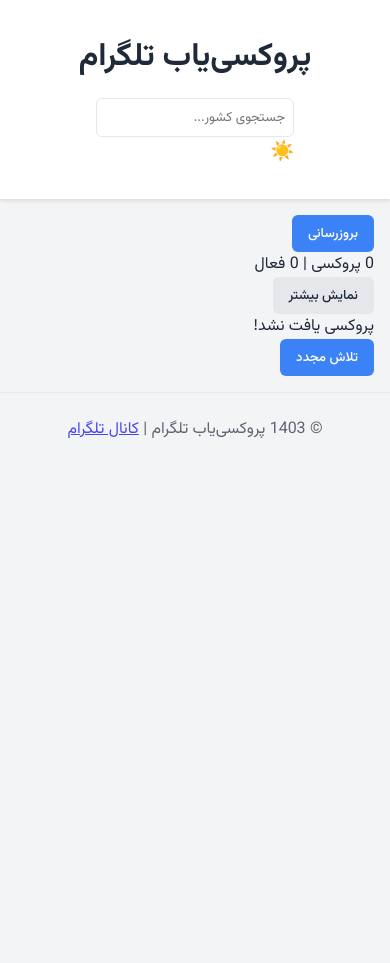
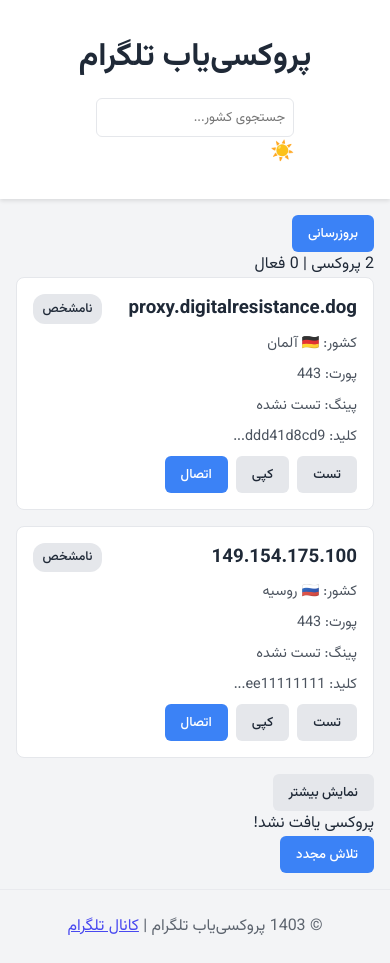
Before and after one commit to Pori67/proxytelegram, a plain HTML site: page index.html in a window 390 px wide. Before the commit the page ends 844 px from the top, so only its background shows below. Drawn offline with Linux system fonts and the light colour scheme; no server answers.

Commit message:
Update index.html

```diff
--- a/index.html
+++ b/index.html
@@ -222,7 +222,10 @@
 
         const countryTranslations = {
             'Russia': '🇷🇺 روسیه', 'Netherlands': '🇳🇱 هلند', 'United States': '🇺🇸 آمریکا',
-            'Germany': '🇩🇪 آلمان', 'France': '🇫🇷 فرانسه', 'United Kingdom': '🇬🇧 انگلستان'
+            'Germany': '🇩🇪 آلمان', 'France': '🇫🇷 فرانسه', 'United Kingdom': '🇬🇧 انگلستان',
+            'Canada': '🇨🇦 کانادا', 'Italy': '🇮🇹 ایتالیا', 'Spain': '🇪🇸 اسپانیا',
+            'Turkey': '🇹🇷 ترکیه', 'Finland': '🇫🇮 فنلاند', 'Sweden': '🇸🇪 سوئد',
+            'Poland': '🇵🇱 لهستان', 'Iran': '🇮🇷 ایران'
         };
 
         const getCountryName = (country) => countryTranslations[country] || `🌍 ${country || 'نامشخص'}`;
@@ -234,19 +237,45 @@
             elements.proxyList.innerHTML = '<p class="text-center">در حال بارگذاری...</p>';
 
             try {
-                const response = await fetch("https://raw.githubusercontent.com/hookzof/socks5_list/master/tg/mtproto.json");
-                if (!response.ok) throw new Error("خطا در دریافت");
+                const response = await fetch("https://raw.githubusercontent.com/hookzof/socks5_list/master/tg/mtproto.json", {
+                    cache: 'no-store' // Prevent caching issues
+                });
+                if (!response.ok) throw new Error(`خطا در دریافت: ${response.status}`);
                 const data = await response.json();
+                if (!data) throw new Error("داده‌ای دریافت نشد");
                 allProxies = (Array.isArray(data) ? data : data.proxies || []).map((p, i) => ({
-                    id: i, server: p.server || p.host, port: p.port, secret: p.secret,
-                    country: getCountryName(p.country), ping: null, status: 'unknown'
+                    id: i,
+                    server: p.server || p.host || 'نامشخص',
+                    port: p.port || 'نامشخص',
+                    secret: p.secret || 'نامشخص',
+                    country: getCountryName(p.country),
+                    ping: null,
+                    status: 'unknown'
                 }));
-                showToast('پروکسی‌ها بارگذاری شدند', 'success');
+                showToast('پروکسی‌ها با موفقیت بارگذاری شدند', 'success');
             } catch (error) {
+                console.error('Error loading proxies:', error);
                 allProxies = [
-                    { id: 0, server: "proxy.digitalresistance.dog", port: "443", secret: "ddd41d8cd98f00b204e9800998ecf8427e", country: "🇩🇪 آلمان", ping: null, status: 'unknown' }
+                    {
+                        id: 0,
+                        server: "proxy.digitalresistance.dog",
+                        port: "443",
+                        secret: "ddd41d8cd98f00b204e9800998ecf8427e",
+                        country: "🇩🇪 آلمان",
+                        ping: null,
+                        status: 'unknown'
+                    },
+                    {
+                        id: 1,
+                        server: "149.154.175.100",
+                        port: "443",
+                        secret: "ee1111111111111111111111111111111111",
+                        country: "🇷🇺 روسیه",
+                        ping: null,
+                        status: 'unknown'
+                    }
                 ];
-                showToast('خطا در بارگذاری، از لیست پیش‌فرض استفاده شد', 'error');
+                showToast(`خطا در بارگذاری: ${error.message}. از لیست پیش‌فرض استفاده شد`, 'error');
             } finally {
                 visibleProxies = allProxies.slice(0, perPage);
                 renderProxies();
@@ -297,16 +326,21 @@
             const proxy = allProxies.find(p => p.id === id);
             if (!proxy) return;
             document.getElementById(`ping-${id}`).innerHTML = 'در حال تست...';
-            await new Promise(resolve => setTimeout(resolve, Math.random() * 800 + 50));
-            proxy.ping = Math.round(Math.random() * 800 + 50);
-            proxy.status = proxy.ping < 250 ? 'good' : proxy.ping < 600 ? 'medium' : 'bad';
+            try {
+                await new Promise(resolve => setTimeout(resolve, Math.random() * 800 + 50));
+                proxy.ping = Math.round(Math.random() * 800 + 50);
+                proxy.status = proxy.ping < 250 ? 'good' : proxy.ping < 600 ? 'medium' : 'bad';
+                showToast('تست پینگ انجام شد', 'success');
+            } catch (error) {
+                showToast('خطا در تست پینگ', 'error');
+            }
             renderProxies();
             updateCounts();
-            showToast('تست پینگ انجام شد', 'success');
         };
 
         const copyProxy = (id) => {
             const proxy = allProxies.find(p => p.id === id);
+            if (!proxy) return;
             navigator.clipboard.writeText(`tg://proxy?server=${proxy.server}&port=${proxy.port}&secret=${proxy.secret}`)
                 .then(() => showToast('لینک کپی شد', 'success'))
                 .catch(() => showToast('خطا در کپی', 'error'));
@@ -314,14 +348,13 @@
 
         const connectTelegram = (id) => {
             const proxy = allProxies.find(p => p.id === id);
+            if (!proxy) return;
             window.location.href = `tg://proxy?server=${proxy.server}&port=${proxy.port}&secret=${proxy.secret}`;
             showToast('در حال اتصال...', 'success');
         };
 
         const getStatusText = (status) => {
-            return { good: 'عالی', medium: 'متوسط', bad: 'ضස
-
-System: **ضعیف', unknown: 'نامشخص' }[status];
+            return { good: 'عالی', medium: 'متوسط', bad: 'ضعیف', unknown: 'نامشخص' }[status];
         };
 
         const updateCounts = () => {
@@ -341,6 +374,7 @@ System: **ضعیف', unknown: 'نامشخص' }[status];
             const query = e.target.value.toLowerCase();
             visibleProxies = allProxies.filter(p => p.country.toLowerCase().includes(query)).slice(0, perPage);
             renderProxies();
+            elements.loadMoreContainer.classList.toggle('hidden', visibleProxies.length >= allProxies.length);
         });
 
         elements.themeToggle.addEventListener('click', () => {
```
